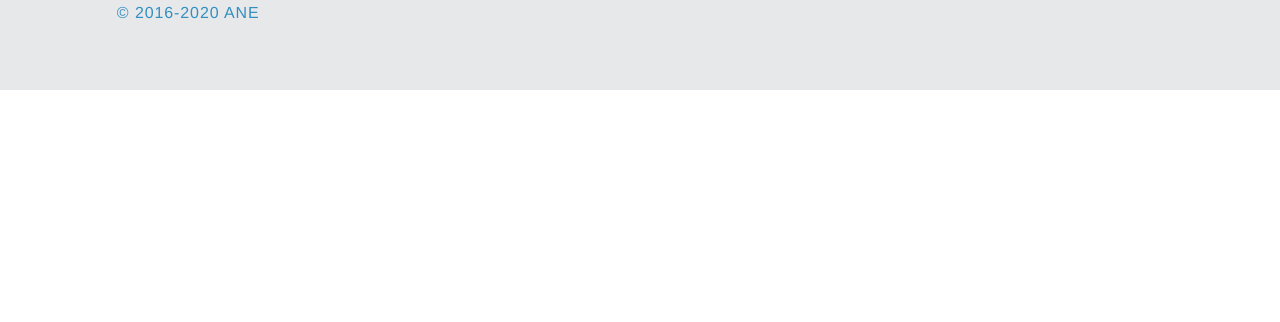
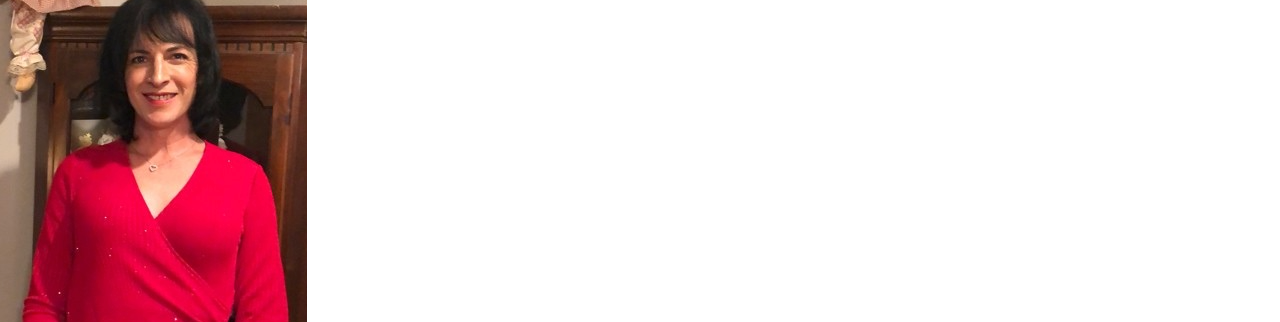
Before and after one commit to poweroftheforce/poweroftheforce.github.io, a plain HTML site: page index.htm in a window 1280 px wide. Shown: the part 90-412 px from the top of the page. Drawn offline with nearby package versions, Linux system fonts and the light colour scheme.

Commit message:
modified img ext.

```diff
--- a/index.htm
+++ b/index.htm
@@ -22,7 +22,7 @@
 
         <div class="body clrfix">
 			<p>Personal page for Ashley Engle's profile as a developer</p>
-			<a href="https://www.linkedin.com/in/ashley-engle-470a6b185" target="_blank"><img src="img/me.jpg"/></a>
+			<a href="https://www.linkedin.com/in/ashley-engle-470a6b185" target="_blank"><img src="img/me.png"/></a>
         </div>
 
         <footer>
```
